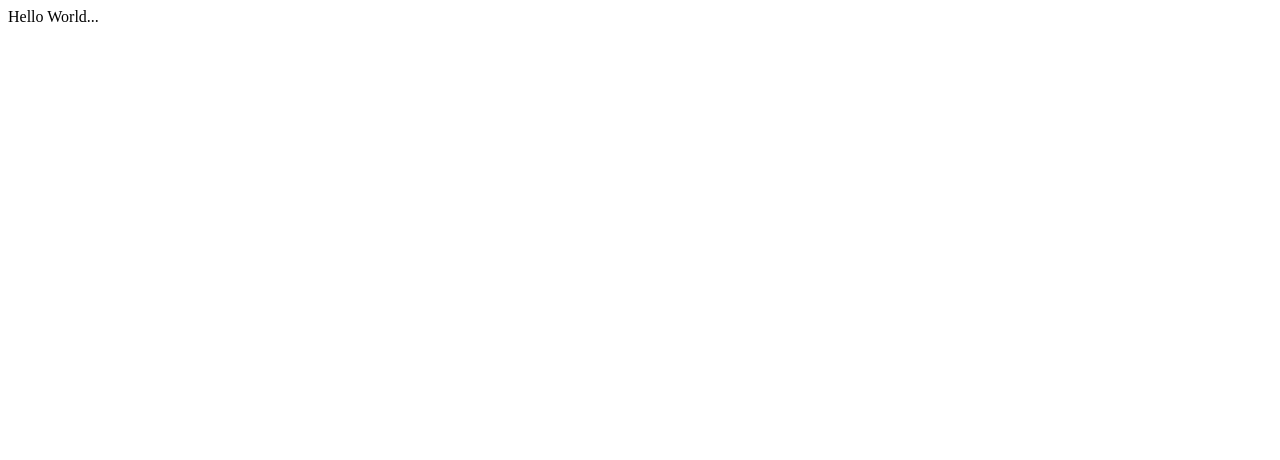
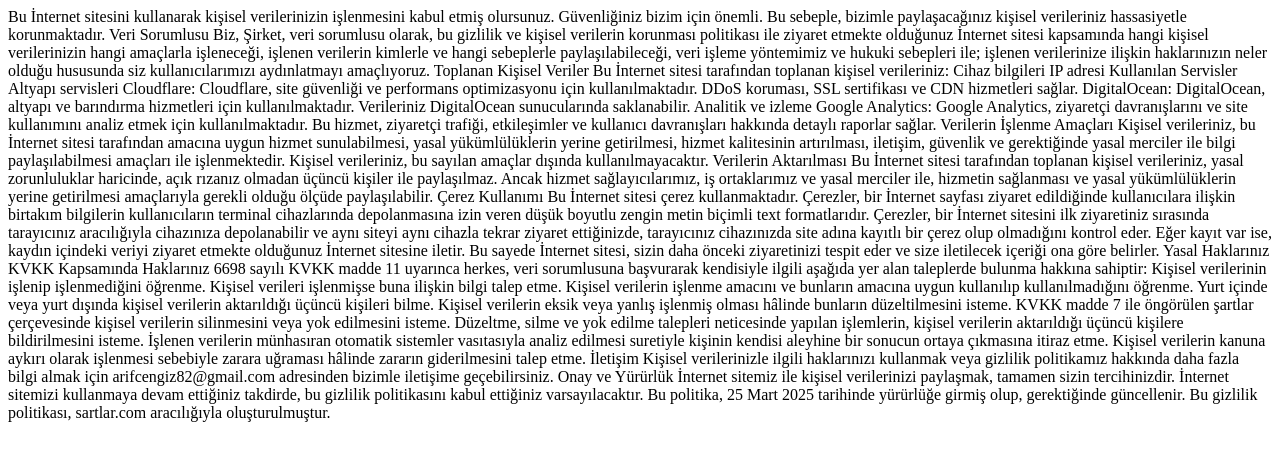
Before and after one commit to arif222cengiz/gamedeveloper, a plain HTML site: page index.html in a window 1280 px wide. Drawn offline with Linux system fonts and the light colour scheme.

Commit message:
Update index.html

```diff
--- a/index.html
+++ b/index.html
@@ -5,6 +5,64 @@
     </head>
     <body>
         <!-- the content goes here -->
-		Hello World...
+Bu İnternet sitesini kullanarak kişisel verilerinizin işlenmesini kabul etmiş olursunuz. Güvenliğiniz bizim için önemli. Bu sebeple, bizimle paylaşacağınız kişisel verileriniz hassasiyetle korunmaktadır.
+
+Veri Sorumlusu
+Biz, Şirket, veri sorumlusu olarak, bu gizlilik ve kişisel verilerin korunması politikası ile ziyaret etmekte olduğunuz İnternet sitesi kapsamında hangi kişisel verilerinizin hangi amaçlarla işleneceği, işlenen verilerin kimlerle ve hangi sebeplerle paylaşılabileceği, veri işleme yöntemimiz ve hukuki sebepleri ile; işlenen verilerinize ilişkin haklarınızın neler olduğu hususunda siz kullanıcılarımızı aydınlatmayı amaçlıyoruz.
+
+Toplanan Kişisel Veriler
+Bu İnternet sitesi tarafından toplanan kişisel verileriniz:
+
+Cihaz bilgileri
+
+IP adresi
+
+Kullanılan Servisler
+Altyapı servisleri
+Cloudflare: Cloudflare, site güvenliği ve performans optimizasyonu için kullanılmaktadır. DDoS koruması, SSL sertifikası ve CDN hizmetleri sağlar.
+
+DigitalOcean: DigitalOcean, altyapı ve barındırma hizmetleri için kullanılmaktadır. Verileriniz DigitalOcean sunucularında saklanabilir.
+
+Analitik ve izleme
+Google Analytics: Google Analytics, ziyaretçi davranışlarını ve site kullanımını analiz etmek için kullanılmaktadır. Bu hizmet, ziyaretçi trafiği, etkileşimler ve kullanıcı davranışları hakkında detaylı raporlar sağlar.
+Verilerin İşlenme Amaçları
+Kişisel verileriniz, bu İnternet sitesi tarafından amacına uygun hizmet sunulabilmesi, yasal yükümlülüklerin yerine getirilmesi, hizmet kalitesinin artırılması, iletişim, güvenlik ve gerektiğinde yasal merciler ile bilgi paylaşılabilmesi amaçları ile işlenmektedir. Kişisel verileriniz, bu sayılan amaçlar dışında kullanılmayacaktır.
+
+Verilerin Aktarılması
+Bu İnternet sitesi tarafından toplanan kişisel verileriniz, yasal zorunluluklar haricinde, açık rızanız olmadan üçüncü kişiler ile paylaşılmaz. Ancak hizmet sağlayıcılarımız, iş ortaklarımız ve yasal merciler ile, hizmetin sağlanması ve yasal yükümlülüklerin yerine getirilmesi amaçlarıyla gerekli olduğu ölçüde paylaşılabilir.
+
+Çerez Kullanımı
+Bu İnternet sitesi çerez kullanmaktadır. Çerezler, bir İnternet sayfası ziyaret edildiğinde kullanıcılara ilişkin birtakım bilgilerin kullanıcıların terminal cihazlarında depolanmasına izin veren düşük boyutlu zengin metin biçimli text formatlarıdır. Çerezler, bir İnternet sitesini ilk ziyaretiniz sırasında tarayıcınız aracılığıyla cihazınıza depolanabilir ve aynı siteyi aynı cihazla tekrar ziyaret ettiğinizde, tarayıcınız cihazınızda site adına kayıtlı bir çerez olup olmadığını kontrol eder. Eğer kayıt var ise, kaydın içindeki veriyi ziyaret etmekte olduğunuz İnternet sitesine iletir. Bu sayede İnternet sitesi, sizin daha önceki ziyaretinizi tespit eder ve size iletilecek içeriği ona göre belirler.
+
+Yasal Haklarınız
+KVKK Kapsamında Haklarınız
+6698 sayılı KVKK madde 11 uyarınca herkes, veri sorumlusuna başvurarak kendisiyle ilgili aşağıda yer alan taleplerde bulunma hakkına sahiptir:
+
+Kişisel verilerinin işlenip işlenmediğini öğrenme.
+
+Kişisel verileri işlenmişse buna ilişkin bilgi talep etme.
+
+Kişisel verilerin işlenme amacını ve bunların amacına uygun kullanılıp kullanılmadığını öğrenme.
+
+Yurt içinde veya yurt dışında kişisel verilerin aktarıldığı üçüncü kişileri bilme.
+
+Kişisel verilerin eksik veya yanlış işlenmiş olması hâlinde bunların düzeltilmesini isteme.
+
+KVKK madde 7 ile öngörülen şartlar çerçevesinde kişisel verilerin silinmesini veya yok edilmesini isteme.
+
+Düzeltme, silme ve yok edilme talepleri neticesinde yapılan işlemlerin, kişisel verilerin aktarıldığı üçüncü kişilere bildirilmesini isteme.
+
+İşlenen verilerin münhasıran otomatik sistemler vasıtasıyla analiz edilmesi suretiyle kişinin kendisi aleyhine bir sonucun ortaya çıkmasına itiraz etme.
+
+Kişisel verilerin kanuna aykırı olarak işlenmesi sebebiyle zarara uğraması hâlinde zararın giderilmesini talep etme.
+
+İletişim
+Kişisel verilerinizle ilgili haklarınızı kullanmak veya gizlilik politikamız hakkında daha fazla bilgi almak için arifcengiz82@gmail.com adresinden bizimle iletişime geçebilirsiniz.
+
+Onay ve Yürürlük
+İnternet sitemiz ile kişisel verilerinizi paylaşmak, tamamen sizin tercihinizdir. İnternet sitemizi kullanmaya devam ettiğiniz takdirde, bu gizlilik politikasını kabul ettiğiniz varsayılacaktır. Bu politika, 25 Mart 2025 tarihinde yürürlüğe girmiş olup, gerektiğinde güncellenir.
+
+Bu gizlilik politikası, sartlar.com aracılığıyla oluşturulmuştur.
     </body>
+
 </html>
```
